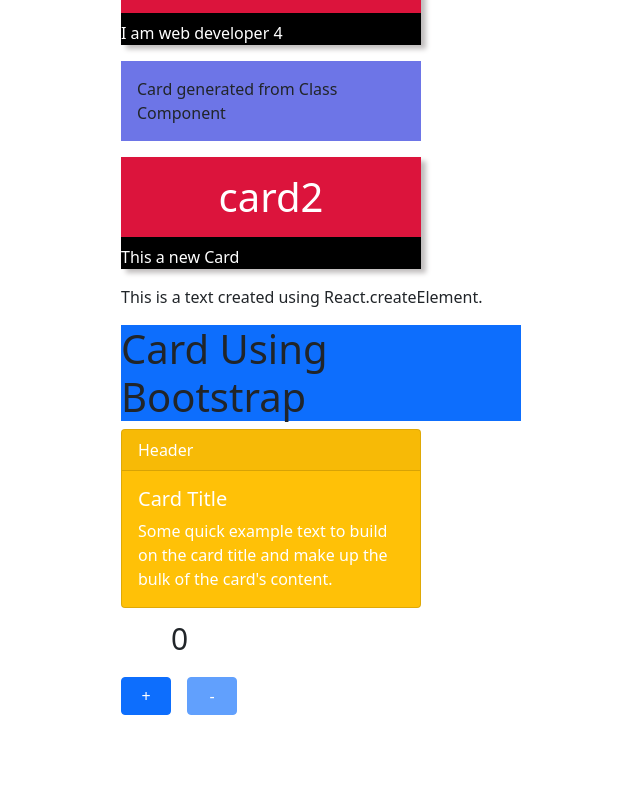
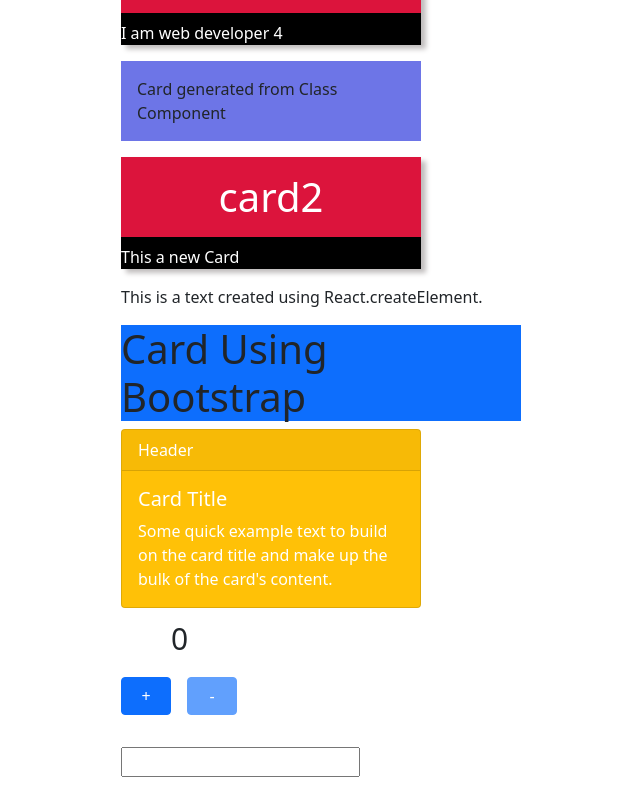
Before and after one commit to muradhossain716/react-core-concepts, a React (Create React App) app: page / in a window 1280 px wide. Shown: the part 1473-2266 px from the top of the page, without its empty margins (263-903 px from the left). Before the commit the page ends 2188 px from the top, so only its background shows below. Built offline with nearby package versions, Linux system fonts and the light colour scheme.

Commit message:
search icon added

```diff
--- a/public/style.css
+++ b/public/style.css
@@ -29,4 +29,5 @@
     .btn-in-de{
         margin-right: 1rem;
         width: 50px;
+        margin-bottom: 2rem;
     }
--- a/src/Components/State/State.js
+++ b/src/Components/State/State.js
@@ -7,19 +7,27 @@ export default class state extends Component {
       super(props)
 
       this.state = {
-         count:0
+         count:0,
+         search:''
       }
     }
 
     increment=()=>{
       this.setState({
-          count : this.state.count+1
+          count : this.state.count+1,
       })
     }
     decrement=()=>{
       this.setState({
         count:this.state.count-1
       })
+    }
+    showInputText=(e)=>{
+      this.setState({
+        search:e.target.value
+      },()=>console.log(this.state.search))
+      // console.log(this.state.search)
+
     }
   render() {
     return (
@@ -28,7 +36,9 @@ export default class state extends Component {
     fontSize: "30px"}}>{this.state.count}</p>
           <Button className="btn-in-de" variant="primary" onClick={this.increment} disabled={this.state.count>=5?true:false} >+</Button>
           <Button className="btn-in-de" variant="primary" onClick={this.decrement} disabled={this.state.count<=0?true:false}>-</Button>
+          <input onChange={this.showInputText} style={{display:"block"}}></input>
 
+          <p>{this.state.search}</p>
       </div>
     )
   }
```
